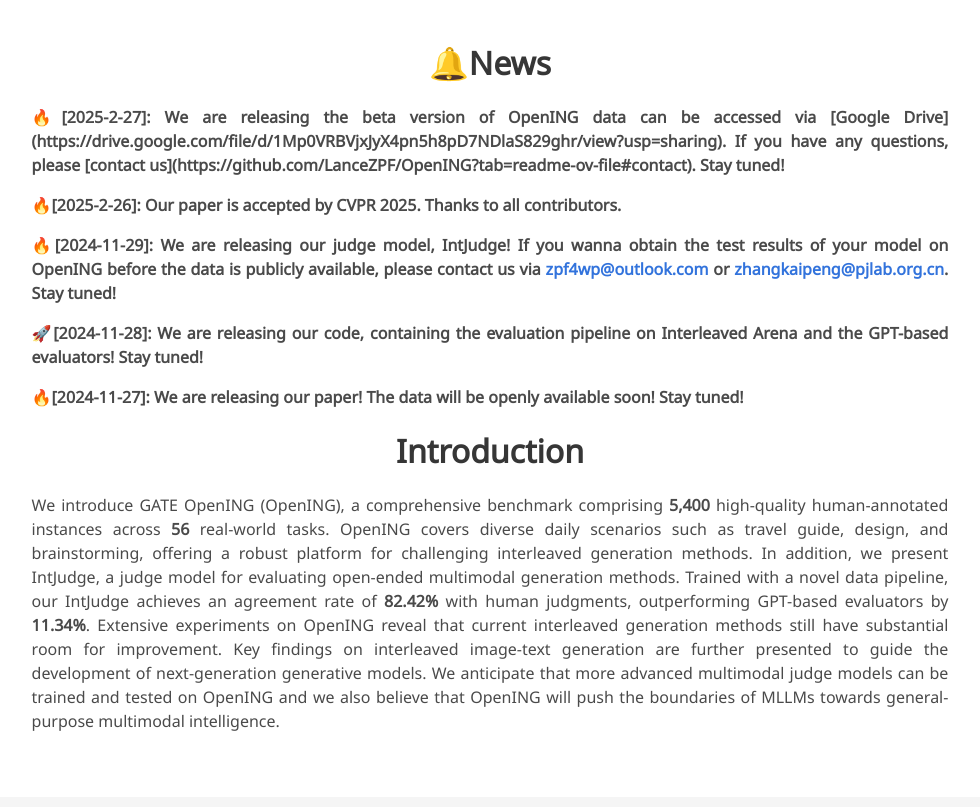
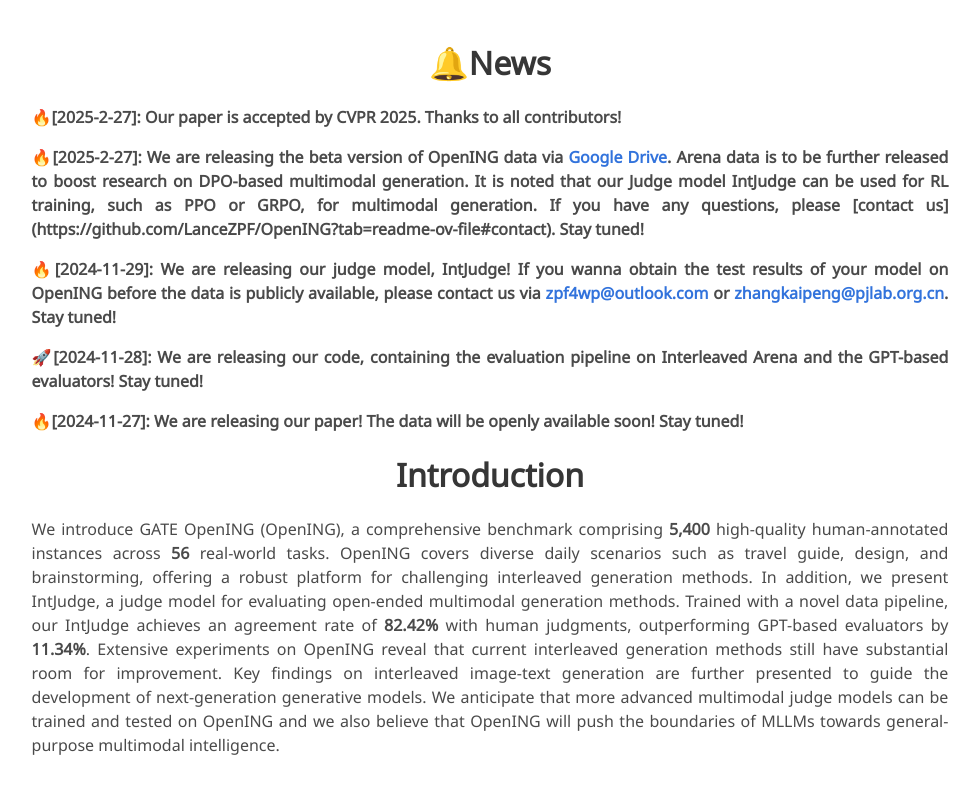
Before and after one commit to opening-benchmark/opening-benchmark.github.io, a plain HTML site: page index.html in a window 1280 px wide. Shown: the part 1027-1834 px from the top of the page, without its empty margins (150-1130 px from the left). Drawn offline with nearby package versions, Linux system fonts and the light colour scheme; some icons are missing; a web font is replaced by a local one.

Commit message:
Update index.html

```diff
--- a/index.html
+++ b/index.html
@@ -177,10 +177,10 @@
             <h2 class="title is-3">🔔News</h2>
             <div class="content has-text-justified">
               <p>
-                <b>🔥[2025-2-27]: We are releasing the beta version of OpenING data can be accessed via [Google Drive](https://drive.google.com/file/d/1Mp0VRBVjxJyX4pn5h8pD7NDlaS829ghr/view?usp=sharing). If you have any questions, please [contact us](https://github.com/LanceZPF/OpenING?tab=readme-ov-file#contact). Stay tuned!</b>
+                <b>🔥[2025-2-27]: Our paper is accepted by CVPR 2025. Thanks to all contributors!</b>
               </p>
               <p>
-                <b>🔥[2025-2-26]: Our paper is accepted by CVPR 2025. Thanks to all contributors.</b>
+                <b>🔥[2025-2-27]: We are releasing the beta version of OpenING data via <a href="https://drive.google.com/file/d/1Mp0VRBVjxJyX4pn5h8pD7NDlaS829ghr/view?usp=sharing">Google Drive</a>. Arena data is to be further released to boost research on DPO-based multimodal generation. It is noted that our Judge model IntJudge can be used for RL training, such as PPO or GRPO, for multimodal generation. If you have any questions, please [contact us](https://github.com/LanceZPF/OpenING?tab=readme-ov-file#contact). Stay tuned!</b>
               </p>
               <p>
                 <b>🔥[2024-11-29]: We are releasing our judge model, IntJudge! If you wanna obtain the test results of your model on OpenING before the data is publicly available, please contact us via <a href="mailto:zpf4wp@outlook.com">zpf4wp@outlook.com</a> or <a href="mailto:zhangkaipeng@pjlab.org.cn">zhangkaipeng@pjlab.org.cn</a>. Stay tuned!</b>
```
